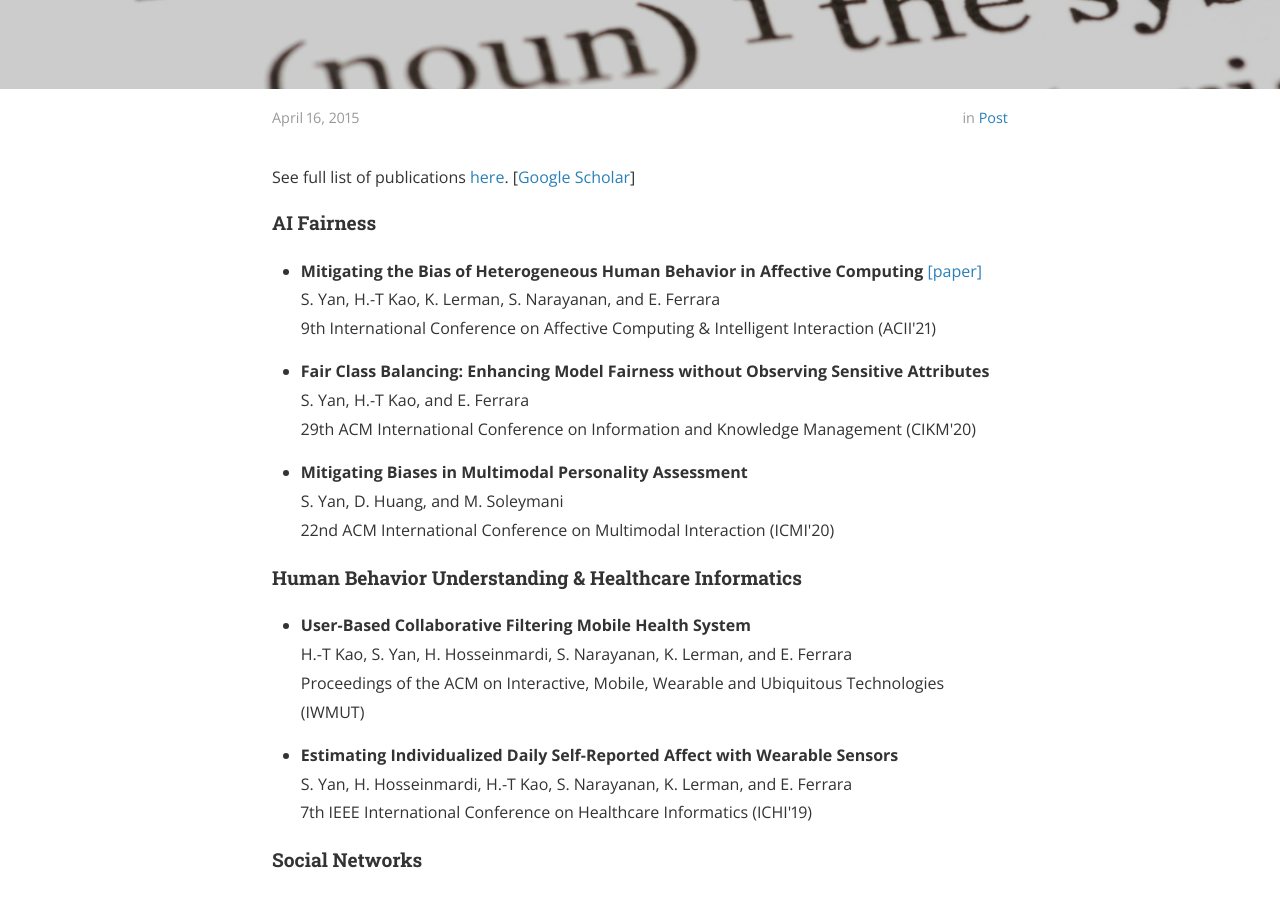
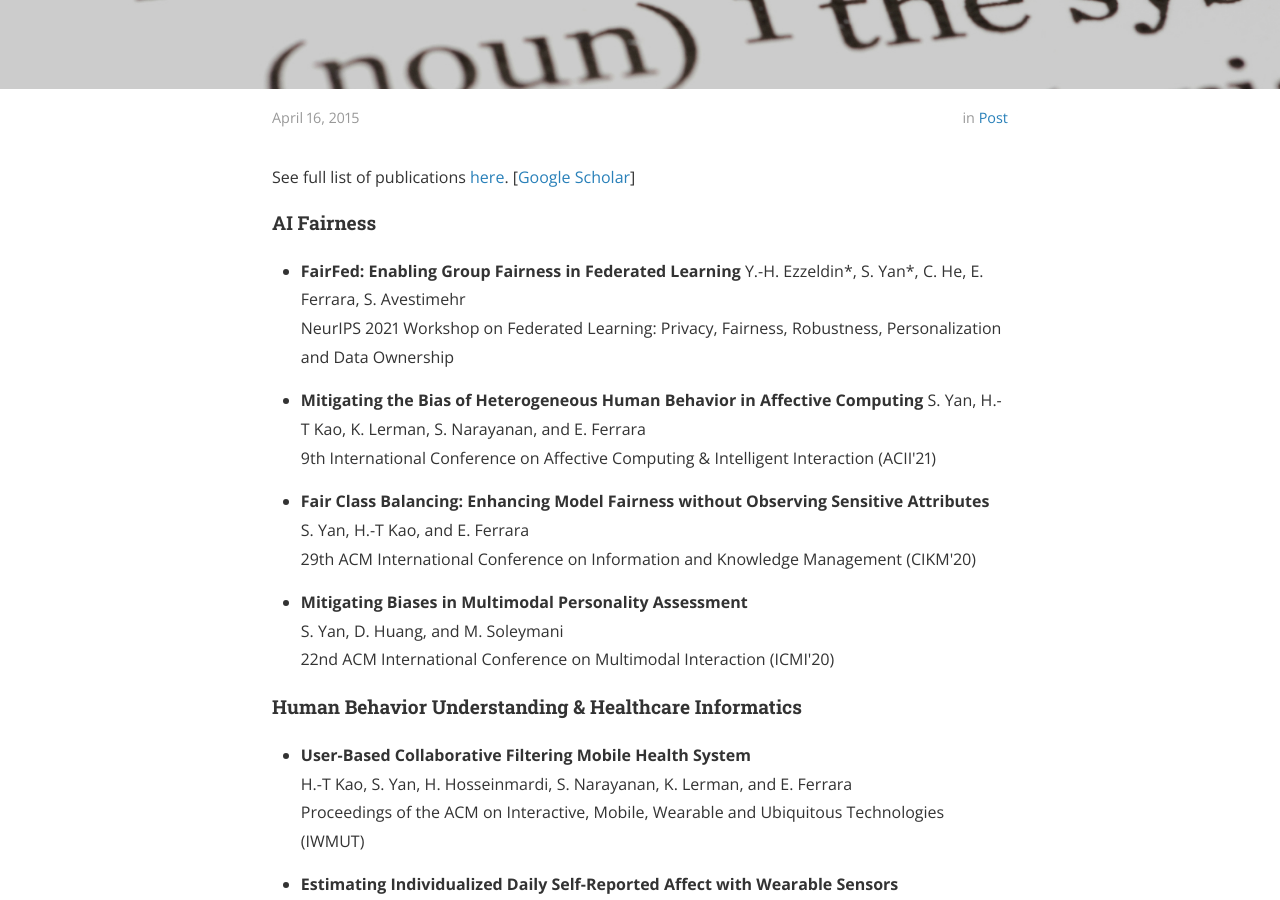
Before and after one commit to yanshentracy/page, a Jekyll site: the page built from _posts/2015-04-19-publication.markdown, in a window 1280 px wide and 900 px high, scrolled down 414 px. Built offline with Jekyll 4.4.1, drawn with Linux system fonts in a browser that asks for light colours; nearby versions of some CDN libraries; some web fonts are replaced.

Commit message:
update publication list

```diff
--- a/_posts/2015-04-19-publication.markdown
+++ b/_posts/2015-04-19-publication.markdown
@@ -9,7 +9,11 @@ cover:  "/assets/publication.jpg"
 See full list of publications <a href="/page/publications/">here</a>. [<a href="https://scholar.google.com/citations?user=U_9LopYAAAAJ&hl=en&oi=sra)">Google Scholar</a>]
 
 #### AI Fairness
-- <p><strong> Mitigating the Bias of Heterogeneous Human Behavior in Affective Computing </strong><a href="/page/assets/ACII2021_paper40.pdf">[paper]</a><br/>
+- <p><strong> FairFed: Enabling Group Fairness in Federated Learning </strong>
+Y.-H. Ezzeldin*, S. Yan*, C. He, E. Ferrara, S. Avestimehr<br/>
+NeurIPS 2021 Workshop on Federated Learning: Privacy, Fairness, Robustness, Personalization and Data Ownership</p>
+
+- <p><strong> Mitigating the Bias of Heterogeneous Human Behavior in Affective Computing </strong>
 S. Yan, H.-T Kao, K. Lerman, S. Narayanan, and E. Ferrara<br/>
 9th International Conference on Affective Computing & Intelligent Interaction (ACII'21)</p>
 
```
